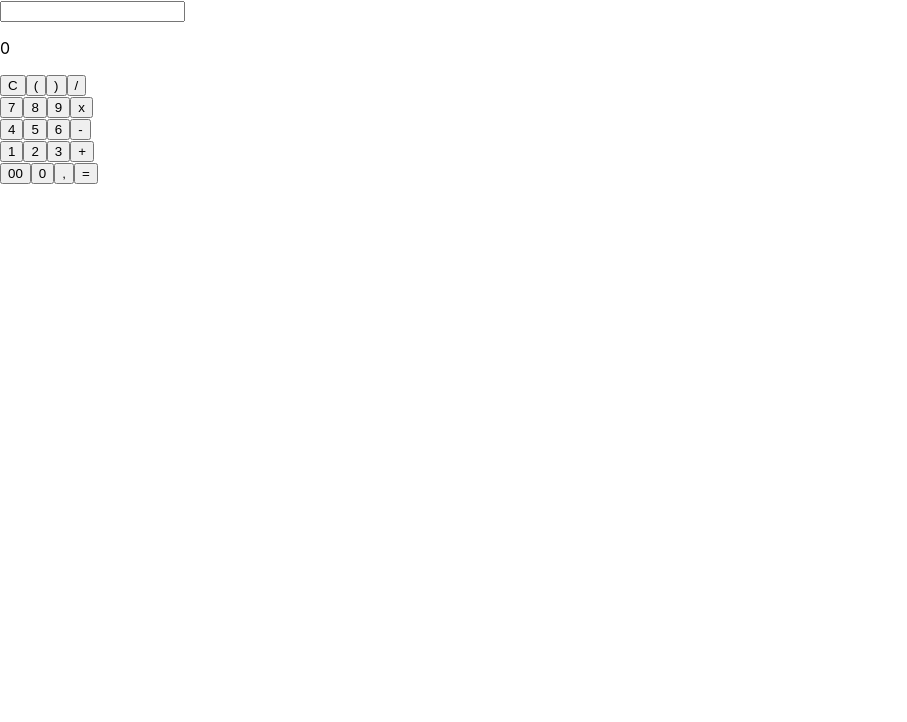
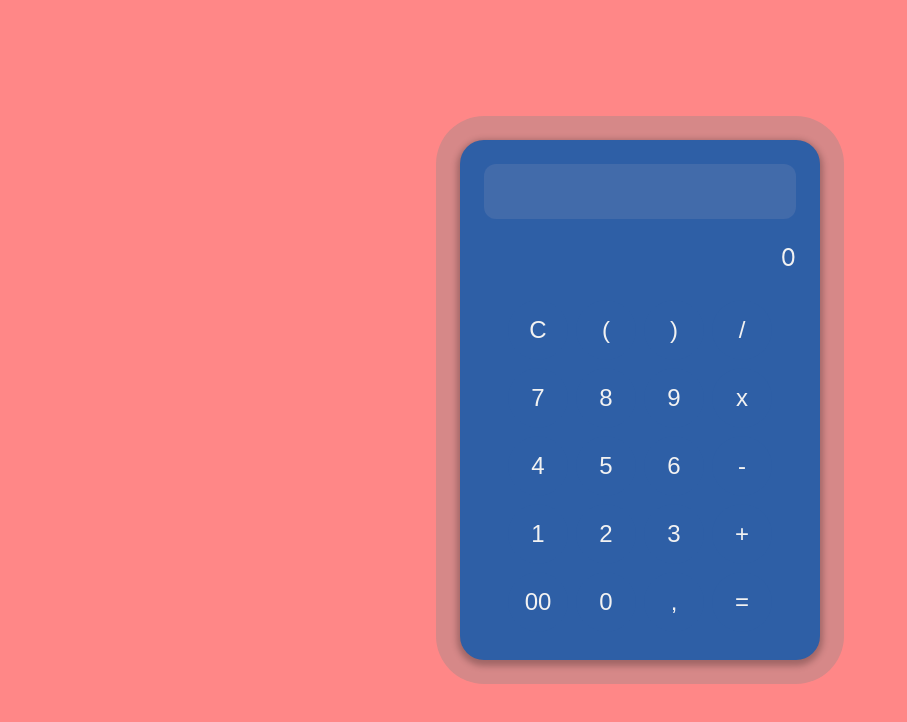
Before and after one commit to PushkarevAR/calculator-app, a React (Create React App) app: page / in a window 1280 px wide. Shown: the top 722 px of the page, without its empty margins (0-907 px from the left). Built offline with nearby package versions, Linux system fonts and the light colour scheme.

Commit message:
add styles
nid some fixes

```diff
--- /dev/null
+++ b/src/App.scss
@@ -0,0 +1,70 @@
+$background: #ff8787;
+$calculator-background: #2e5fa6;
+$calculator-text: #f2f2f2;
+
+
+@mixin sizes($height, $width) {
+    height: $height;
+    width: $width;
+}
+.App {
+    @include sizes(100vh, 100%);
+    background-color: $background;
+    display: flex;
+    align-items: center;
+    justify-content: center;
+}
+.calculator {
+    @include sizes(520px, 360px);
+    padding: 24px;
+    border-radius: 24px;
+    background-color: $calculator-background;
+    box-shadow: 0px 3px 6px 3px rgba(0, 0, 0, 0.25),
+                0px 0px 0px 24px #d68888;
+    display: flex;
+    flex-direction: column;
+    justify-content: center;
+    align-items: center;
+
+    .input {
+        @include sizes(60px, 100%);
+        border: none;
+        border-radius: 12px;
+        font-size: 24px;
+        color: $calculator-text;
+        background-color: #466eacd5;
+    }
+
+    .result {
+        color: $calculator-text;
+        font-size: 24px;
+        margin-left: auto;
+        margin-right: 0px;
+
+        &::after{
+            @include sizes(2px, 100px);
+            background-color: $calculator-text;
+        }
+    }
+
+    .line {
+        display: flex;
+        flex-direction: row;
+
+        .inputButtton {
+            color: $calculator-text;
+            background-color: $calculator-background;
+            @include sizes(60px, 60px);
+            margin: 4px;
+            border: none;
+            border-radius: 50%;
+            font-size: 24px;
+            font-weight: 500;
+
+            &:hover{
+                color: $calculator-background;
+                background-color: $calculator-text;
+            }
+        }
+    }
+}
--- a/src/App.tsx
+++ b/src/App.tsx
@@ -1,5 +1,5 @@
 import React from 'react';
-import './App.css';
+import './App.scss';
 import Calculator from './components/Calculator';
 
 function App() {
--- a/src/components/Calculator.tsx
+++ b/src/components/Calculator.tsx
@@ -15,50 +15,52 @@ function Calculator(): JSX.Element {
   };
 
   const handleDelete = (): void => {
-    if (input.length > 0) setInput(input.slice(0, input.length - 1));
-    else console.log('input is empry');
+    if (input.length > 0) {
+      setInput('');
+      setResult(0);
+    } else console.log('input is empry');
   };
 
   const handleCalculation = (expression: string): void => {
-    const res = calculate(input);
+    const res = calculate(expression);
     setResult(res);
   };
 
   return (
-    <>
-      <input type="text" id="exprInput" value={input} onChange={(e) => handleChange(e)} />
-      <p id="result">{result}</p>
-      <div className="calculatorLine">
+    <div className="calculator">
+      <input type="text" className="input" id="exprInput" value={input} onChange={(e) => handleChange(e)} />
+      <p className="result" id="result">{result}</p>
+      <div className="line">
         <InputButton content="C" clicked={() => handleDelete()} />
         <InputButton content="(" clicked={() => handleClick('(')} />
         <InputButton content=")" clicked={() => handleClick(')')} />
         <InputButton content="/" clicked={() => handleClick('/')} />
       </div>
-      <div className="calculatorLine">
+      <div className="line">
         <InputButton content="7" clicked={() => handleClick('7')} />
         <InputButton content="8" clicked={() => handleClick('8')} />
         <InputButton content="9" clicked={() => handleClick('9')} />
         <InputButton content="x" clicked={() => handleClick('*')} />
       </div>
-      <div className="calculatorLine">
+      <div className="line">
         <InputButton content="4" clicked={() => handleClick('4')} />
         <InputButton content="5" clicked={() => handleClick('5')} />
         <InputButton content="6" clicked={() => handleClick('6')} />
         <InputButton content="-" clicked={() => handleClick('-')} />
       </div>
-      <div className="calculatorLine">
+      <div className="line">
         <InputButton content="1" clicked={() => handleClick('1')} />
         <InputButton content="2" clicked={() => handleClick('2')} />
         <InputButton content="3" clicked={() => handleClick('3')} />
         <InputButton content="+" clicked={() => handleClick('+')} />
       </div>
-      <div className="calculatorLine">
-        <InputButton content="00" clicked={() => handleClick('0.0')} />
+      <div className="line">
+        <InputButton content="00" clicked={() => handleClick('00')} />
         <InputButton content="0" clicked={() => handleClick('0')} />
         <InputButton content="," clicked={() => handleClick('.')} />
         <InputButton content="=" clicked={() => handleCalculation(input)} />
       </div>
-    </>
+    </div>
   );
 }
 
--- a/src/components/InputButton.tsx
+++ b/src/components/InputButton.tsx
@@ -7,7 +7,7 @@ type ButtonProps = {
 
 function InputButton({ content, clicked }: ButtonProps): JSX.Element {
   return (
-    <button type="button" onClick={() => clicked(content)}>{content}</button>
+    <button className="inputButtton" type="button" onClick={() => clicked(content)}>{content}</button>
   );
 }
 
--- a/src/index.css
+++ b/src/index.css
@@ -1,3 +1,7 @@
+* {
+  box-sizing: border-box;
+}
+
 body {
   margin: 0;
   font-family: -apple-system, BlinkMacSystemFont, 'Segoe UI', 'Roboto', 'Oxygen',
```
Also changed, not shown: src/App.css (deleted), src/styles.scss (added).
